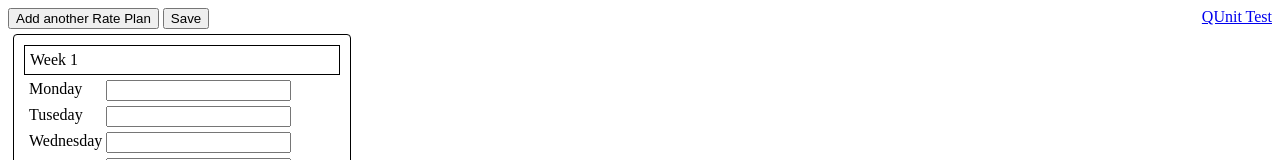
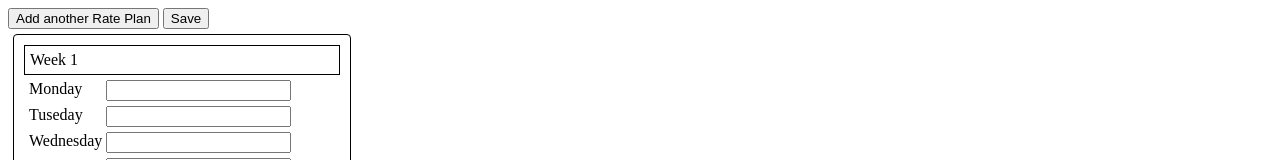
Before and after one commit to scjgit/Planner, a website: page index.html at #/addExpense in a window 1280 px wide. Shown: the top 160 px of the page. Drawn offline with nearby package versions, Linux system fonts and the light colour scheme; some packages are replaced by stand-ins of ours.

Commit message:
Removed qunit link

```diff
--- a/src/views/planner.html
+++ b/src/views/planner.html
@@ -3,7 +3,6 @@
 	<div>
 		<button ng-click="vmPlannerCtrl.addExpense();">Add another Rate Plan</button>
 		<button ng-click="vmPlannerCtrl.saveExpense();">Save</button>
-		<a href="#/qunit" class="pull-right">QUnit Test</a>
 	</div>
 	<form name="myform">
 		<div ng-repeat="expenses in vmPlannerCtrl.expenseList" class="outerDiv">
```
